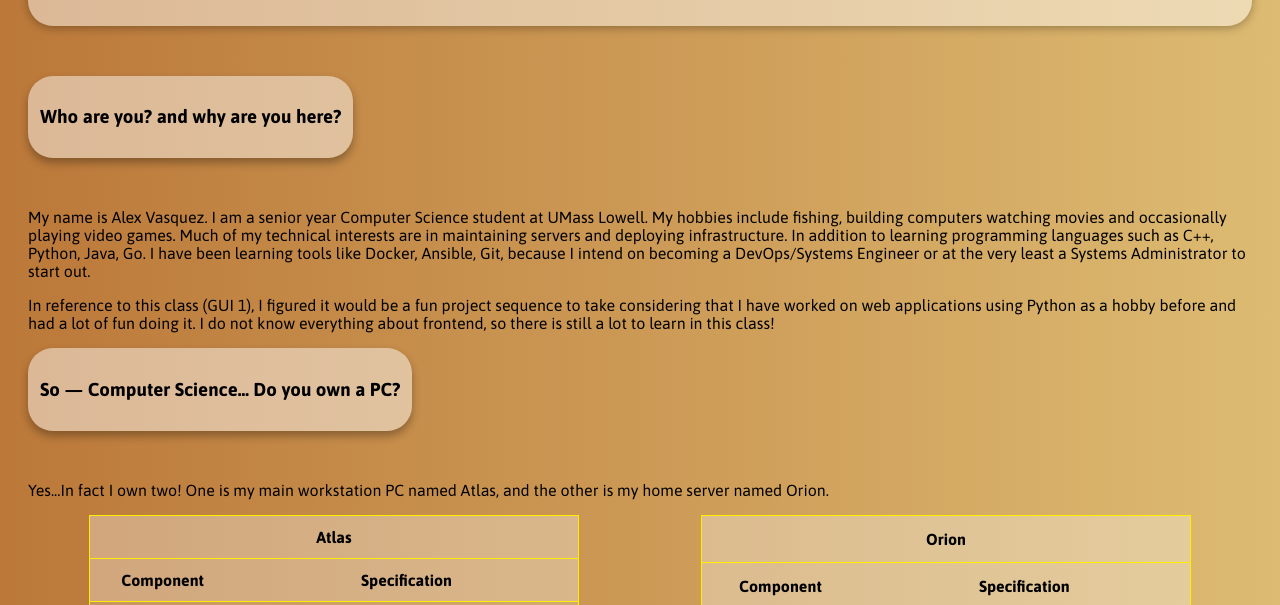
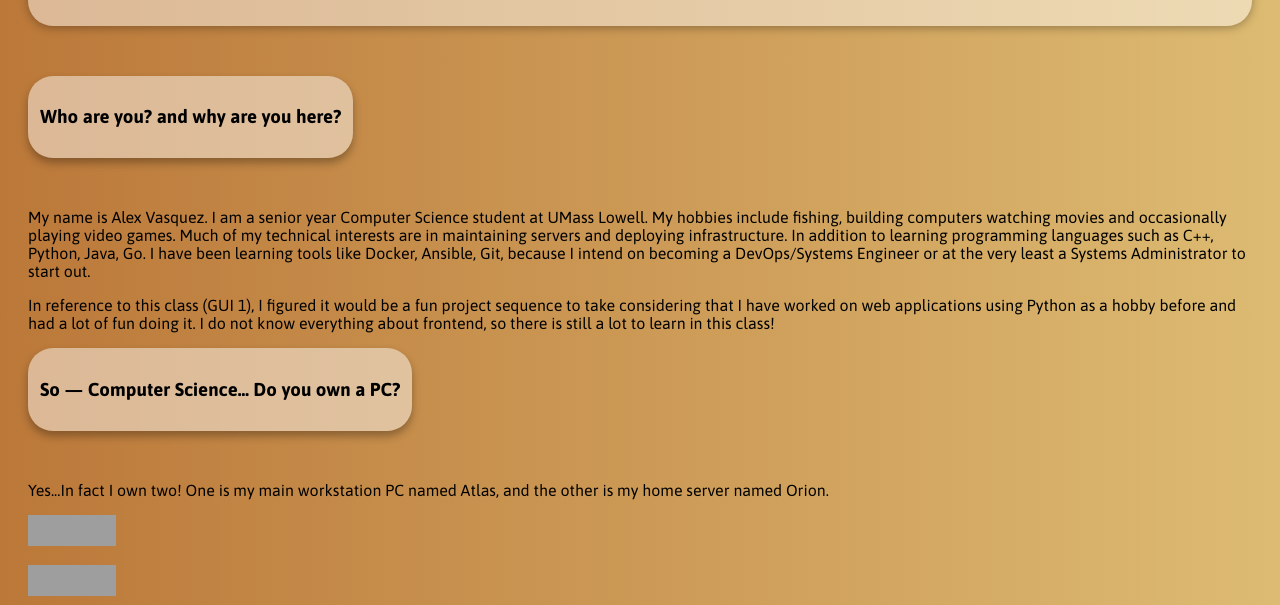
Before and after one commit to callbacked/HW1, a plain HTML site: page index.html in a window 1280 px wide. Shown: the part 195-800 px from the top of the page. Drawn offline with Linux system fonts and the light colour scheme; grey boxes are pictures that could not be loaded.

Commit message:
added W3C icons

```diff
--- a/index.html
+++ b/index.html
@@ -43,7 +43,17 @@ Description: This is a web page that serves as an introduction about myself. All
     </div>
     <p>Yes...In fact I own two! One is my main workstation PC named Atlas, and the other is my home server named Orion.
     </p>
+    <p>
+      <a href="https://jigsaw.w3.org/css-validator/check/referer">
+        <img style="border:0;width:88px;height:31px" src="https://jigsaw.w3.org/css-validator/images/vcss" alt="Valid CSS!" />
+      </a>
+    </p>
 
+    <p>
+      <a href="https://jigsaw.w3.org/css-validator/check/referer">
+        <img style="border:0;width:88px;height:31px" src="https://jigsaw.w3.org/css-validator/images/vcss-blue" alt="Valid CSS!" />
+      </a>
+    </p>
 
     <!--
 Resources that helped me create a table:
```
